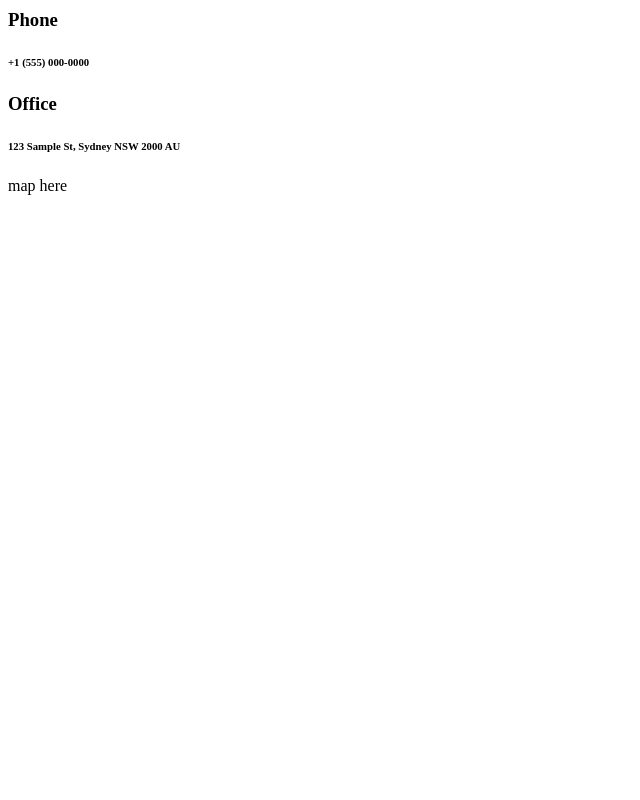
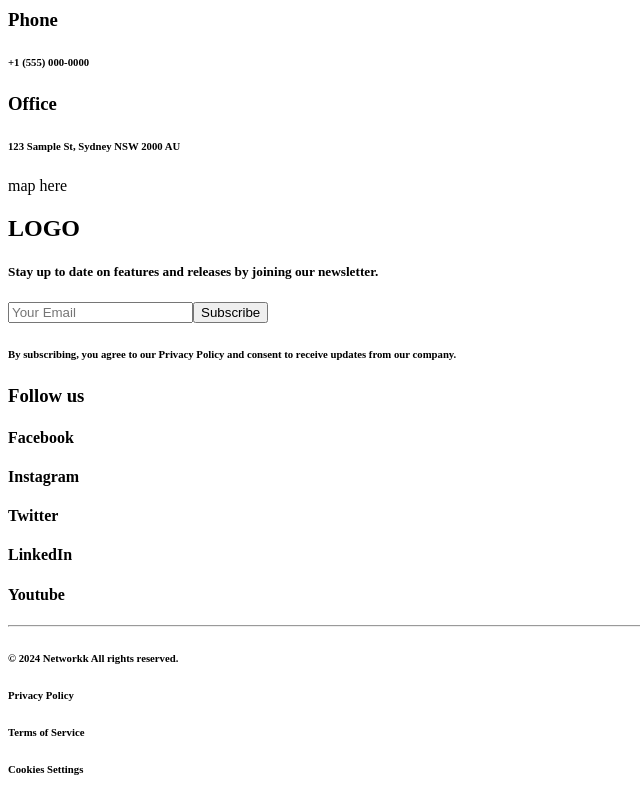
Before and after one commit to Aaron-Thomas-Blessen/NETWORKK, a React (Create React App) app: page / in a window 1280 px wide. Shown: the part 1819-2619 px from the top of the page, without its empty margins (0-640 px from the left). Before the commit the page ends 2022 px from the top, so only its background shows below. Built offline with nearby package versions, Linux system fonts and the light colour scheme.

Commit message:
Newsletter added

```diff
--- a/src/pages/Home.js
+++ b/src/pages/Home.js
@@ -89,6 +89,28 @@ const Home = () => {
             map here
           </div>
         </div>
+        <div className="news">
+          <div className="newshead">
+            <h2>LOGO</h2>
+            <h5>Stay up to date on features and releases by joining our newsletter.</h5>
+            <input type="email" placeholder="Your Email"></input>
+            <button>Subscribe</button>
+            <h6>By subscribing, you agree to our Privacy Policy and consent to receive updates from our company.</h6>
+          </div>
+          <div className="newsfollow">
+            <h3>Follow us</h3>
+            <h4>Facebook</h4>
+            <h4>Instagram</h4>
+            <h4>Twitter</h4>
+            <h4>LinkedIn</h4>
+            <h4>Youtube</h4>
+          </div>
+        </div>
+        <hr></hr>
+        <h6>© 2024 Networkk  All rights reserved.</h6>
+        <h6>Privacy Policy</h6>
+        <h6>Terms of Service</h6>
+        <h6>Cookies Settings</h6>
       </div>
     );
   };
```
